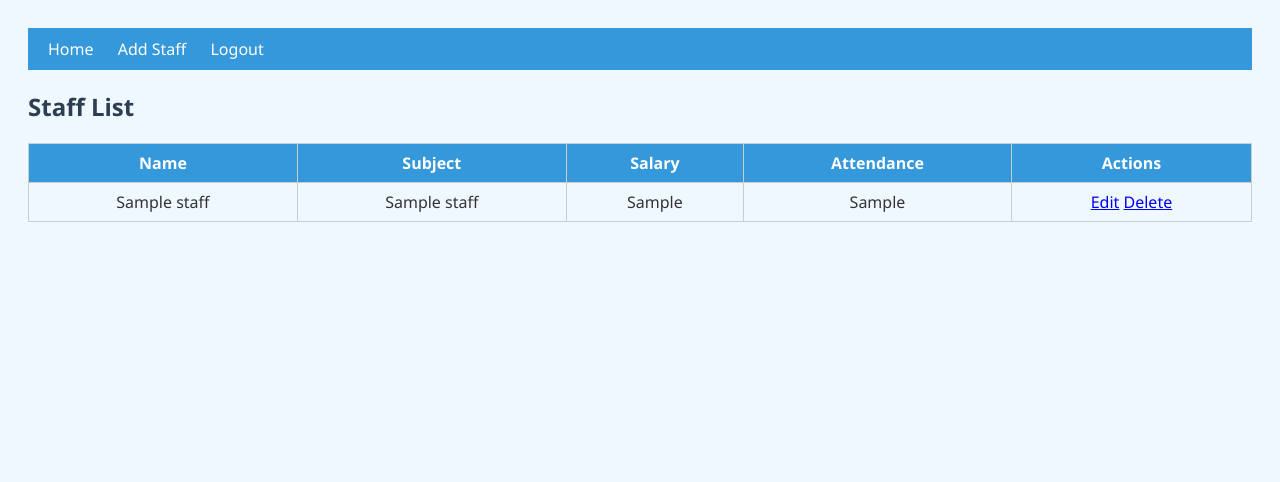
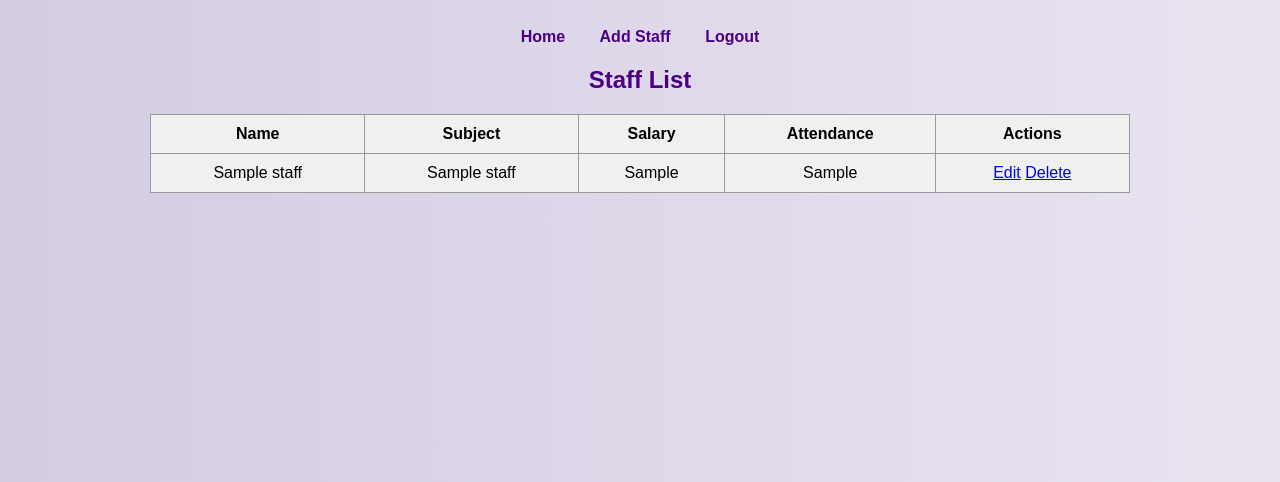
Before and after one commit to Muttu93/school_management01, a Flask app: page /staff in a window 1280 px wide. Shown: the top 482 px of the page. Run offline with Flask 3, Linux system fonts and the light colour scheme; tables that the repository leaves empty hold one stand-in row (values such as "Sample post").

Commit message:
Update style.css

```diff
--- a/static/style.css
+++ b/static/style.css
@@ -1,64 +1,60 @@
 body {
-  font-family: 'Segoe UI', sans-serif;
-  background: #f0f8ff;
-  color: #333;
+    font-family: Arial, sans-serif;
+    background: linear-gradient(to right, #d3cce3, #e9e4f0);
+    text-align: center;
     padding: 20px;
 }
-h2 {
-  color: #2c3e50;
+
+h1, h2 {
+    color: #4b0082;
 }
+
+.nav {
+    margin-bottom: 20px;
+}
+
+.nav a {
+    margin: 0 15px;
+    text-decoration: none;
+    color: #4b0082;
+    font-weight: bold;
+}
+
 table {
-  width: 100%;
+    margin: 0 auto;
     border-collapse: collapse;
-  margin-top: 10px;
+    width: 80%;
 }
+
 th, td {
-  border: 1px solid #ccc;
-  padding: 8px;
-  text-align: center;
+    border: 1px solid #999;
+    padding: 10px;
+    background-color: #f0f0f0;
 }
-th {
-  background: #3498db;
-  color: white;
-}
-.nav {
-  background: #3498db;
-  padding: 10px;
-  color: white;
-}
-.nav a {
-  margin: 0 10px;
+
+button {
+    padding: 10px 20px;
+    background-color: #4b0082;
     color: #fff;
-  text-decoration: none;
-}
-.nav-links {
-  float: right;
-}
-input, select, button {
-  padding: 8px;
-  margin: 5px;
-  border: 1px solid #ccc;
-}
-button {
-  background: #3498db;
-  color: white;
     border: none;
     cursor: pointer;
 }
-button:hover {
-  background: #2980b9;
+
+input {
+    padding: 8px;
+    margin: 5px;
 }
-.login-page {
-  display: flex;
-  justify-content: center;
-  align-items: center;
-  height: 100vh;
+
+.msg {
+    color: red;
+    margin-top: 10px;
 }
-.login-box {
-  background: #ecf0f1;
+
+.login-container {
+    width: 300px;
+    margin: 100px auto;
     padding: 20px;
-  border-radius: 8px;
+    border: 2px solid #4b0082;
+    border-radius: 10px;
+    background-color: #fff;
 }
-.error {
-  color: red;
-}
```
Lines whose indentation alone changed are shown as unchanged.
